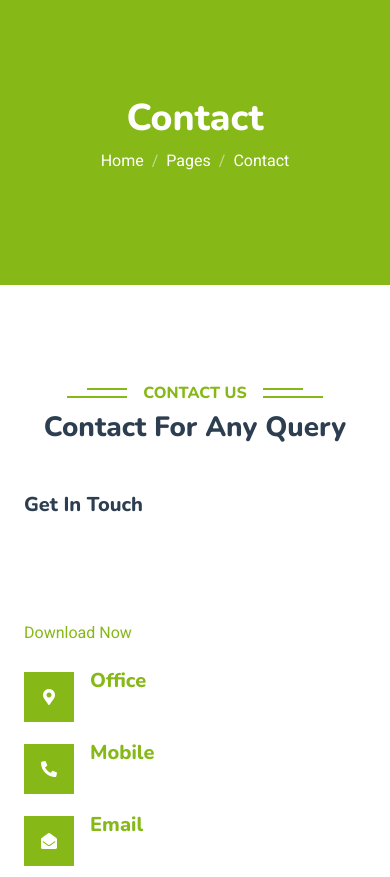
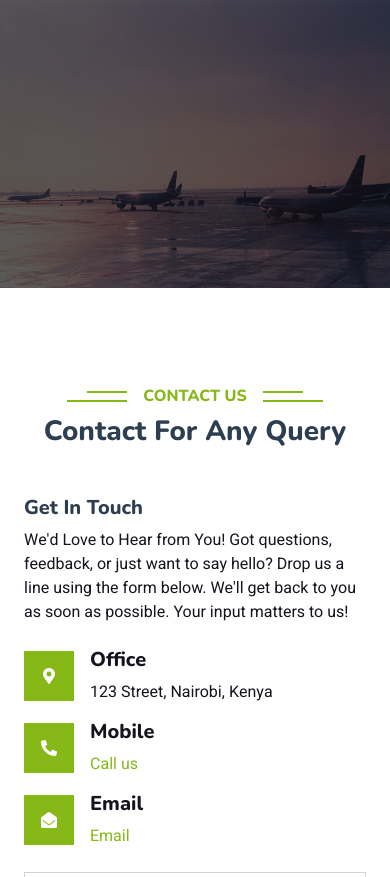
Before and after one commit to tiemah/Kenya-Airways-Project, a PHP site: page /landingPage/contact.php in a window 390 px wide. Shown: the part 65-942 px from the top of the page. Run offline with PHP 8.4, Linux system fonts and the light colour scheme; some libraries are stand-ins or nearby versions.

Commit message:
updating contact page

```diff
--- a/landingPage/contact.php
+++ b/landingPage/contact.php
@@ -43,23 +43,15 @@
 
     <?php
         require_once "navbar.php";
+        require_once "header.php";
     ?>
 
 
     <!-- Header Start -->
-    <div class="container-fluid bg-primary py-5 mb-5 page-header">
-        <div class="container py-5">
-            <div class="row justify-content-center">
-                <div class="col-lg-10 text-center">
-                    <h1 class="display-3 text-white animated slideInDown">Contact</h1>
-                    <nav aria-label="breadcrumb">
-                        <ol class="breadcrumb justify-content-center">
-                            <li class="breadcrumb-item"><a class="text-white" href="#">Home</a></li>
-                            <li class="breadcrumb-item"><a class="text-white" href="#">Pages</a></li>
-                            <li class="breadcrumb-item text-white active" aria-current="page">Contact</li>
-                        </ol>
-                    </nav>
-                </div>
+    <div class="container-fluid bg-primary py-5 mb-5 hero-header">
+            <div class="container py-5">
+                <div class="row justify-content-center py-5">
+
             </div>
         </div>
     </div>
@@ -76,14 +68,19 @@
             <div class="row g-4">
                 <div class="col-lg-4 col-md-6 wow fadeInUp" data-wow-delay="0.1s">
                     <h5>Get In Touch</h5>
-                    <p class="mb-4">The contact form is currently inactive. Get a functional and working contact form with Ajax & PHP in a few minutes. Just copy and paste the files, add a little code and you're done. <a href="https://htmlcodex.com/contact-form">Download Now</a>.</p>
+                    <p class="mb-4 text-dark">We'd Love to Hear from You!
+
+Got questions, feedback, or just want to say hello? Drop us a line using the form below. We'll get back to you as soon as possible.
+
+Your input matters to us!
+
                     <div class="d-flex align-items-center mb-3">
                         <div class="d-flex align-items-center justify-content-center flex-shrink-0 bg-primary" style="width: 50px; height: 50px;">
                             <i class="fa fa-map-marker-alt text-white"></i>
                         </div>
                         <div class="ms-3">
-                            <h5 class="text-primary">Office</h5>
-                            <p class="mb-0">123 Street, New York, USA</p>
+                            <h5 class="text-dark">Office</h5>
+                            <p class="mb-0 text-dark">123 Street, Nairobi, Kenya</p>
                         </div>
                     </div>
                     <div class="d-flex align-items-center mb-3">
@@ -91,8 +88,9 @@
                             <i class="fa fa-phone-alt text-white"></i>
                         </div>
                         <div class="ms-3">
-                            <h5 class="text-primary">Mobile</h5>
-                            <p class="mb-0">+012 345 67890</p>
+                            <h5 class="text-dark">Mobile</h5>
+                            <!-- <p class="mb-0 text-dark">+254 746 603906</p> -->
+                            <a href="tel: 0792899313">Call us</a>
                         </div>
                     </div>
                     <div class="d-flex align-items-center">
@@ -100,42 +98,43 @@
                             <i class="fa fa-envelope-open text-white"></i>
                         </div>
                         <div class="ms-3">
-                            <h5 class="text-primary">Email</h5>
-                            <p class="mb-0">info@example.com</p>
+                            <h5 class="text-dark">Email</h5>
+                            <!-- <p class="mb-0">info@example.com</p> -->
+                            <a href="mailto: doreentiema87@gmail.com">Email </a>
                         </div>
                     </div>
                 </div>
-                <div class="col-lg-4 col-md-6 wow fadeInUp" data-wow-delay="0.3s">
+                <!-- <div class="col-lg-4 col-md-6 wow fadeInUp" data-wow-delay="0.3s">
                     <iframe class="position-relative rounded w-100 h-100"
                         src="https://www.google.com/maps/embed?pb=!1m18!1m12!1m3!1d3001156.4288297426!2d-78.01371936852176!3d42.72876761954724!2m3!1f0!2f0!3f0!3m2!1i1024!2i768!4f13.1!3m3!1m2!1s0x4ccc4bf0f123a5a9%3A0xddcfc6c1de189567!2sNew%20York%2C%20USA!5e0!3m2!1sen!2sbd!4v1603794290143!5m2!1sen!2sbd"
                         frameborder="0" style="min-height: 300px; border:0;" allowfullscreen="" aria-hidden="false"
                         tabindex="0"></iframe>
-                </div>
-                <div class="col-lg-4 col-md-12 wow fadeInUp" data-wow-delay="0.5s">
+                </div> -->
+                <div class="col-lg-8 col-md-12 wow fadeInUp" data-wow-delay="0.5s">
                     <form>
                         <div class="row g-3">
                             <div class="col-md-6">
                                 <div class="form-floating">
                                     <input type="text" class="form-control" id="name" placeholder="Your Name">
-                                    <label for="name">Your Name</label>
+                                    <label for="name" class="text-dark">Your Name</label>
                                 </div>
                             </div>
                             <div class="col-md-6">
                                 <div class="form-floating">
                                     <input type="email" class="form-control" id="email" placeholder="Your Email">
-                                    <label for="email">Your Email</label>
+                                    <label for="email" class="text-dark">Your Email</label>
                                 </div>
                             </div>
                             <div class="col-12">
                                 <div class="form-floating">
                                     <input type="text" class="form-control" id="subject" placeholder="Subject">
-                                    <label for="subject">Subject</label>
+                                    <label for="subject" class="text-dark">Subject</label>
                                 </div>
                             </div>
                             <div class="col-12">
                                 <div class="form-floating">
                                     <textarea class="form-control" placeholder="Leave a message here" id="message" style="height: 150px"></textarea>
-                                    <label for="message">Message</label>
+                                    <label for="message" class="text-dark">Message</label>
                                 </div>
                             </div>
                             <div class="col-12">
```
Also changed, not shown: landingPage/admin-login.php (+1 -9 lines).
